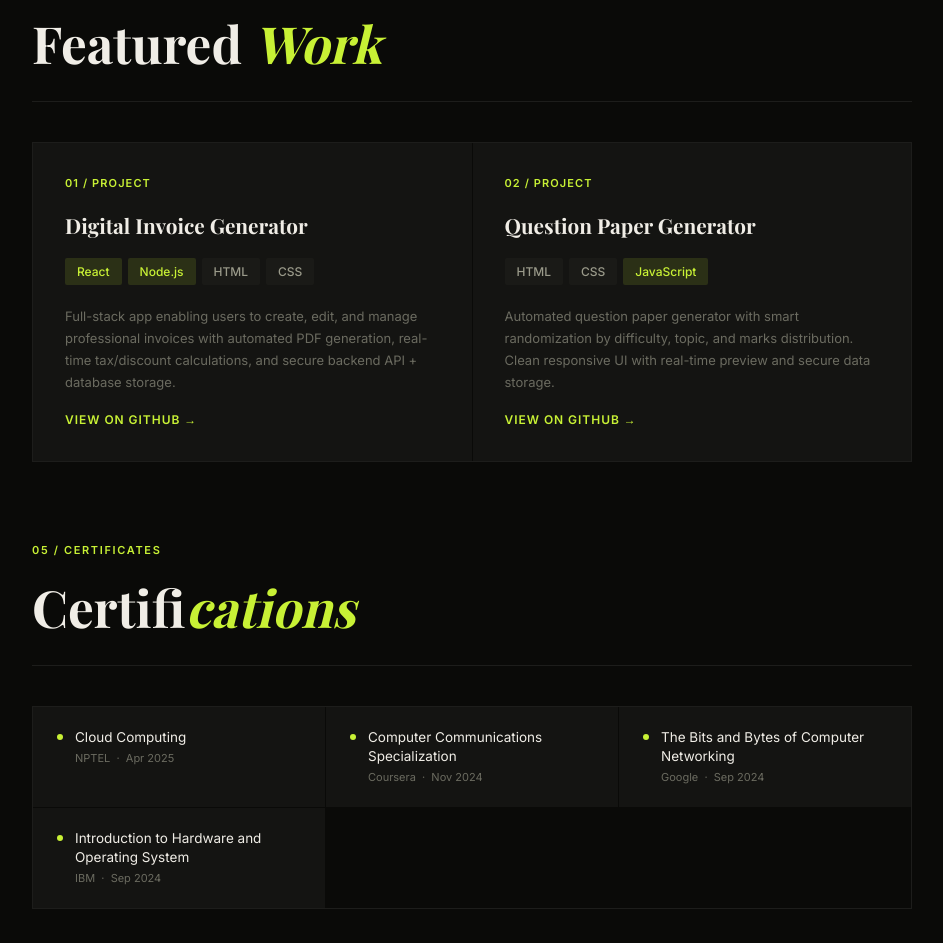
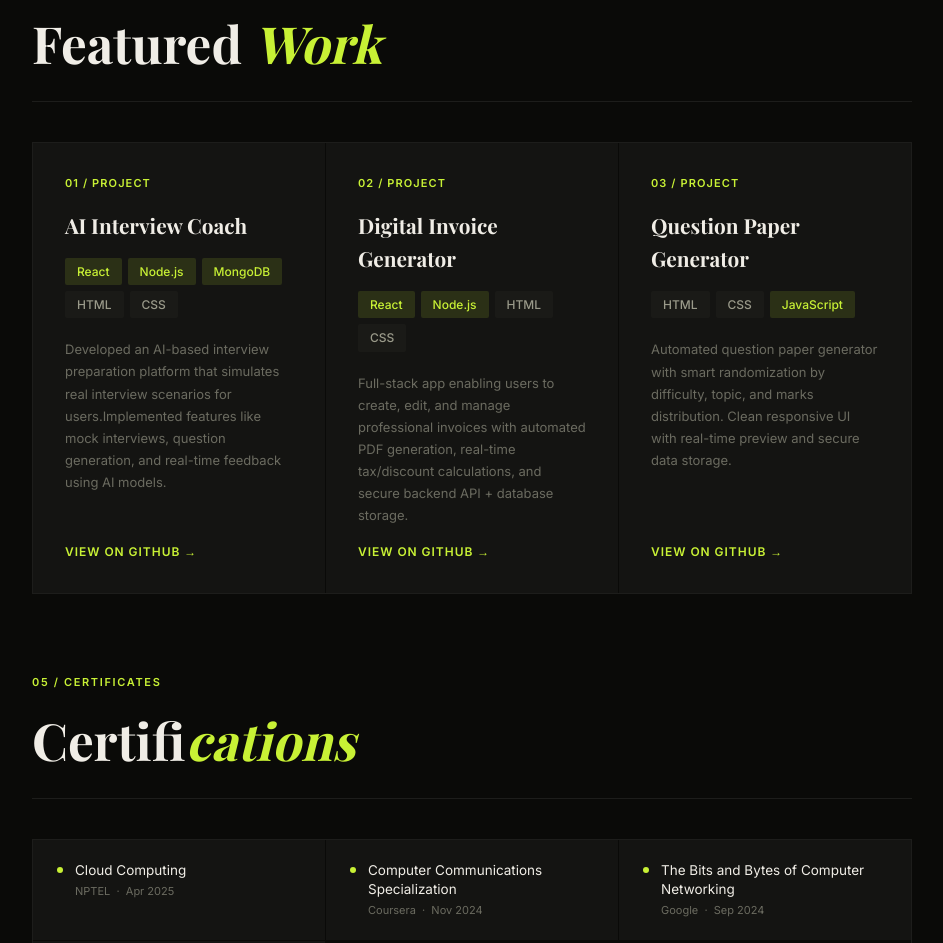
Before and after one commit to anjanakumari134/anjanaportfolio, a plain HTML site: page index.html in a window 1280 px wide. Shown: the part 2916-3859 px from the top of the page, without its empty margins (168-1111 px from the left). Drawn offline with nearby package versions, Linux system fonts and the light colour scheme; a web font is replaced by a local one.

Commit message:
name changed

```diff
--- a/index.html
+++ b/index.html
@@ -337,6 +337,16 @@ footer p{font-size:12px;color:var(--text-muted);}
   <div class="proj-grid">
     <div class="proj-card">
       <span class="proj-num">01 / PROJECT</span>
+      <h3>AI Interview Coach</h3>
+      <div class="pills">
+        <span class="pill">React</span><span class="pill">Node.js</span><span class="pill">MongoDB</span>
+        <span class="pill neutral">HTML</span><span class="pill neutral">CSS</span>
+      </div>
+      <p>Developed an AI-based interview preparation platform that simulates real interview scenarios for users.Implemented features like mock interviews, question generation, and real-time feedback using AI models. </p>
+      <a href="https://github.com/anjanakumari134" target="_blank" class="gh-link">View on GitHub →</a>
+    </div>
+    <div class="proj-card">
+      <span class="proj-num">02 / PROJECT</span>
       <h3>Digital Invoice Generator</h3>
       <div class="pills">
         <span class="pill">React</span><span class="pill">Node.js</span>
@@ -346,7 +356,7 @@ footer p{font-size:12px;color:var(--text-muted);}
       <a href="https://github.com/anjanakumari134" target="_blank" class="gh-link">View on GitHub →</a>
     </div>
     <div class="proj-card">
-      <span class="proj-num">02 / PROJECT</span>
+      <span class="proj-num">03 / PROJECT</span>
       <h3>Question Paper Generator</h3>
       <div class="pills">
         <span class="pill neutral">HTML</span><span class="pill neutral">CSS</span><span class="pill">JavaScript</span>
```
Also changed, not shown: 1 other file.
